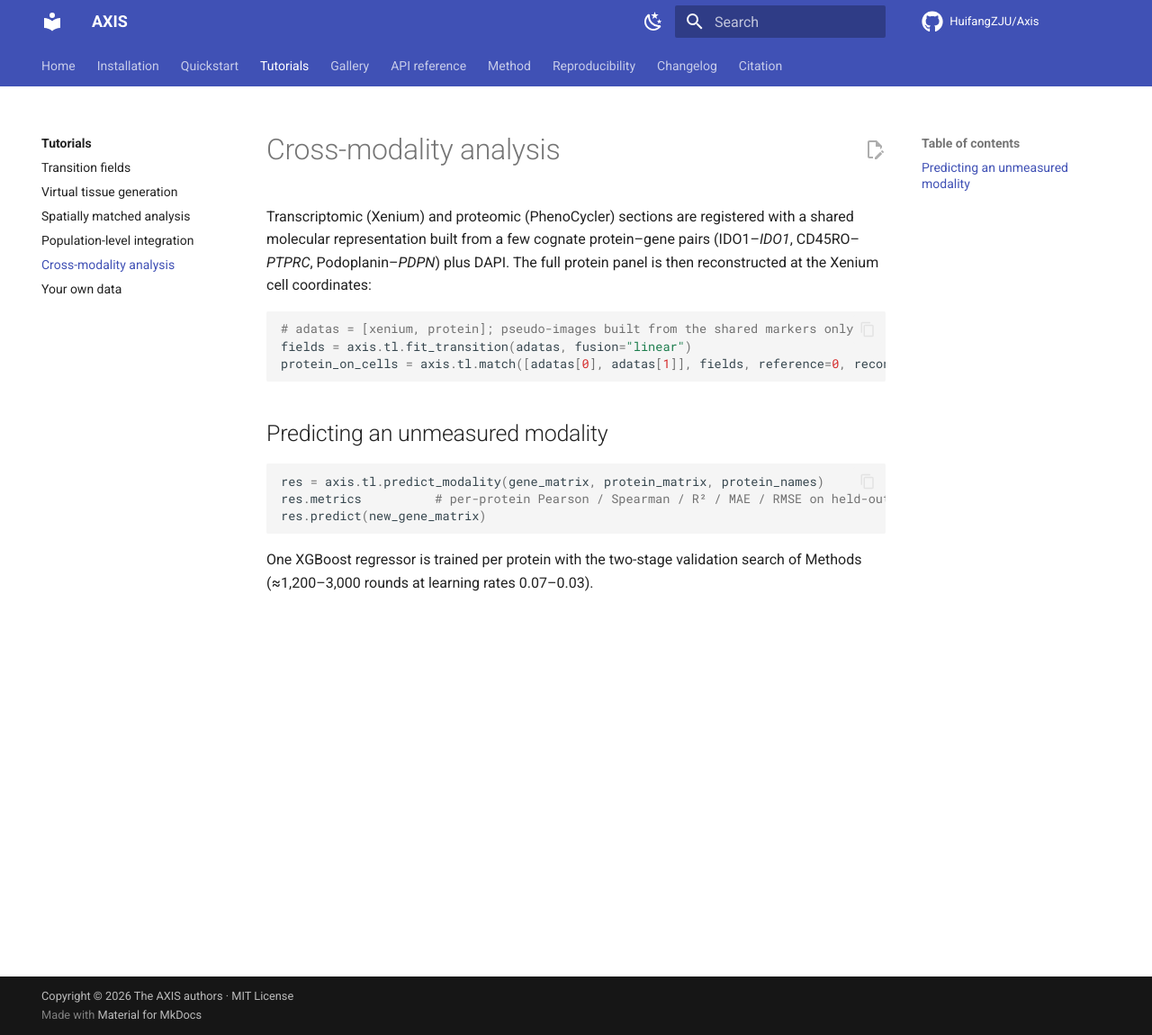
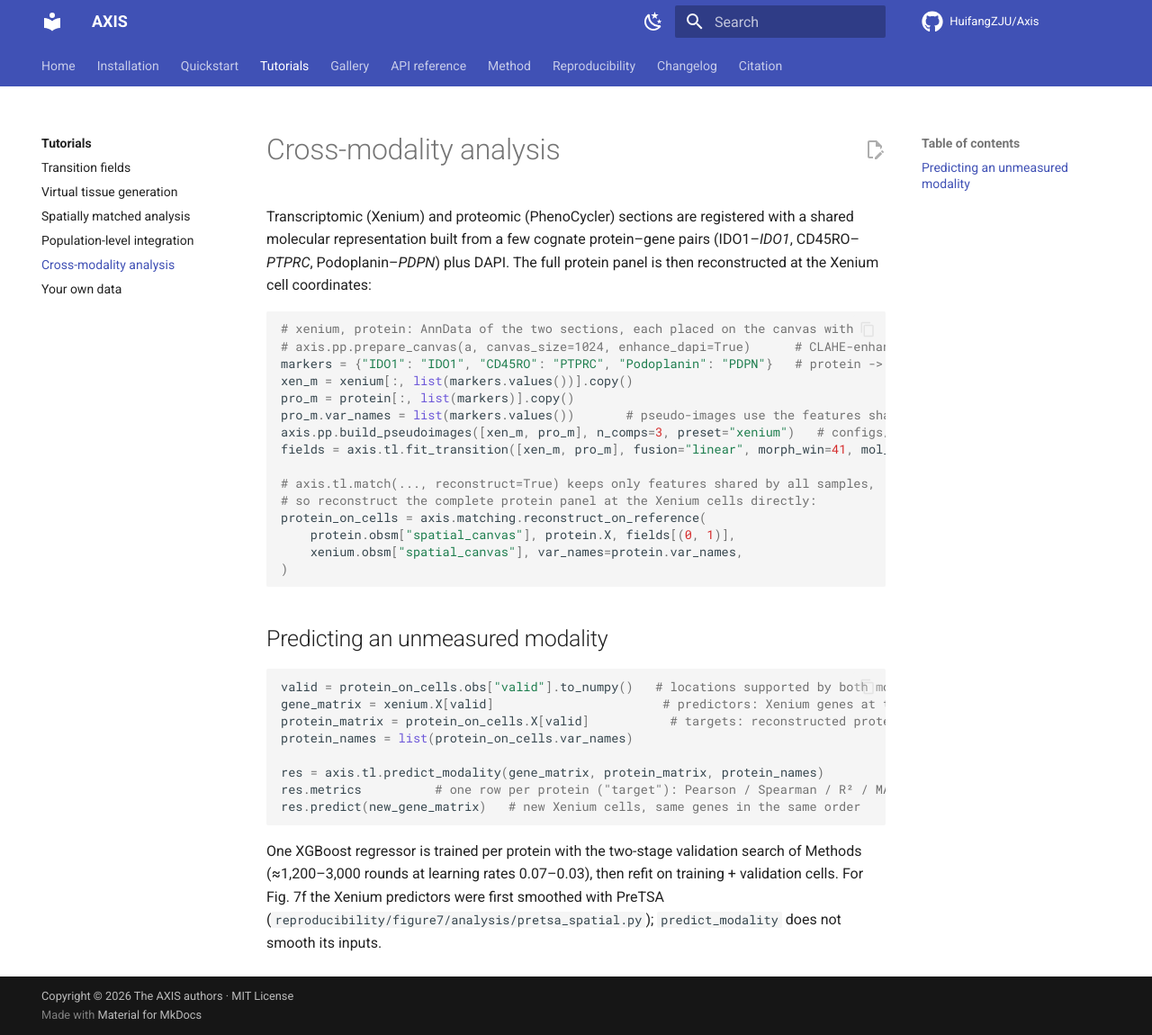
Before and after one commit to HuifangZJU/Axis, an MkDocs documentation site: the page built from docs/tutorials/cross_modality.md, in a window 1280 px wide and 1150 px high. Shown: the whole window at 90% size. Built offline with MkDocs 1.6.1 and Material for MkDocs 9.7.7, drawn with Linux system fonts in a browser that asks for light colours; comment, search, counter and statistics services are not loaded.

Commit message:
Tutorials: fix matching, population and cross-modality pages
Verified findings from the docs review:
- matching: name the dataset, define matched_ad/matched_wt, use the
  separate domain bandwidth (4) of Methods, normalise contrasts to the
  shared median library size of Methods, state that deltas cover locations
  valid in both, and that match(genes=...) changes library sizes.
- population: the coupling target is a lattice over the union of the
  transported samples, not the reference spots; name the dataset.
- cross_modality: build pseudo-images from renamed cognate markers
  (n_comps=3, LUAD windows and learning rate), reconstruct the full protein
  panel with reconstruct_on_reference (match only keeps shared features),
  restrict predictors to supported cells, note the PreTSA smoothing of 7f.

Also fix mouse_ad_time.py: run_virtual_counterfactual passed a misspelled
keyword (basezize=1024) to make_common_grid_from_coords (TypeError; already
present in the original code).

Co-Authored-By: Claude Opus 5.5 <noreply@anthropic.com>
Claude-Session: https://claude.ai/code/session_01C6GeFzGzrUA8Am8cHa4gkL

````diff
--- a/docs/tutorials/cross_modality.md
+++ b/docs/tutorials/cross_modality.md
@@ -6,18 +6,38 @@ protein–gene pairs (IDO1–*IDO1*, CD45RO–*PTPRC*, Podoplanin–*PDPN*) plus
 The full protein panel is then reconstructed at the Xenium cell coordinates:
 
 ```python
-# adatas = [xenium, protein]; pseudo-images built from the shared markers only
-fields = axis.tl.fit_transition(adatas, fusion="linear")
-protein_on_cells = axis.tl.match([adatas[0], adatas[1]], fields, reference=0, reconstruct=True)[1]
+# xenium, protein: AnnData of the two sections, each placed on the canvas with
+# axis.pp.prepare_canvas(a, canvas_size=1024, enhance_dapi=True)      # CLAHE-enhanced DAPI
+markers = {"IDO1": "IDO1", "CD45RO": "PTPRC", "Podoplanin": "PDPN"}   # protein -> cognate gene
+xen_m = xenium[:, list(markers.values())].copy()
+pro_m = protein[:, list(markers)].copy()
+pro_m.var_names = list(markers.values())       # pseudo-images use the features shared by name
+axis.pp.build_pseudoimages([xen_m, pro_m], n_comps=3, preset="xenium")   # configs/phenocycler_luad.yaml
+fields = axis.tl.fit_transition([xen_m, pro_m], fusion="linear", morph_win=41, mol_win=31, lr=5e-5)
+
+# axis.tl.match(..., reconstruct=True) keeps only features shared by all samples,
+# so reconstruct the complete protein panel at the Xenium cells directly:
+protein_on_cells = axis.matching.reconstruct_on_reference(
+    protein.obsm["spatial_canvas"], protein.X, fields[(0, 1)],
+    xenium.obsm["spatial_canvas"], var_names=protein.var_names,
+)
 ```
 
 ## Predicting an unmeasured modality
 
 ```python
+valid = protein_on_cells.obs["valid"].to_numpy()   # locations supported by both modalities
+gene_matrix = xenium.X[valid]                       # predictors: Xenium genes at the matched cells
+protein_matrix = protein_on_cells.X[valid]           # targets: reconstructed protein panel
+protein_names = list(protein_on_cells.var_names)
+
 res = axis.tl.predict_modality(gene_matrix, protein_matrix, protein_names)
-res.metrics          # per-protein Pearson / Spearman / R² / MAE / RMSE on held-out cells
-res.predict(new_gene_matrix)
+res.metrics          # one row per protein ("target"): Pearson / Spearman / R² / MAE / RMSE on the 20 % held-out cells
+res.predict(new_gene_matrix)   # new Xenium cells, same genes in the same order
 ```
 
 One XGBoost regressor is trained per protein with the two-stage validation
-search of Methods (≈1,200–3,000 rounds at learning rates 0.07–0.03).
+search of Methods (≈1,200–3,000 rounds at learning rates 0.07–0.03), then refit
+on training + validation cells. For Fig. 7f the Xenium predictors were first
+smoothed with PreTSA (`reproducibility/figure7/analysis/pretsa_spatial.py`);
+`predict_modality` does not smooth its inputs.
````
Also changed, not shown: docs/tutorials/matching.md (+24 -6 lines), docs/tutorials/population.md (+15 -5 lines), 1 other file.
